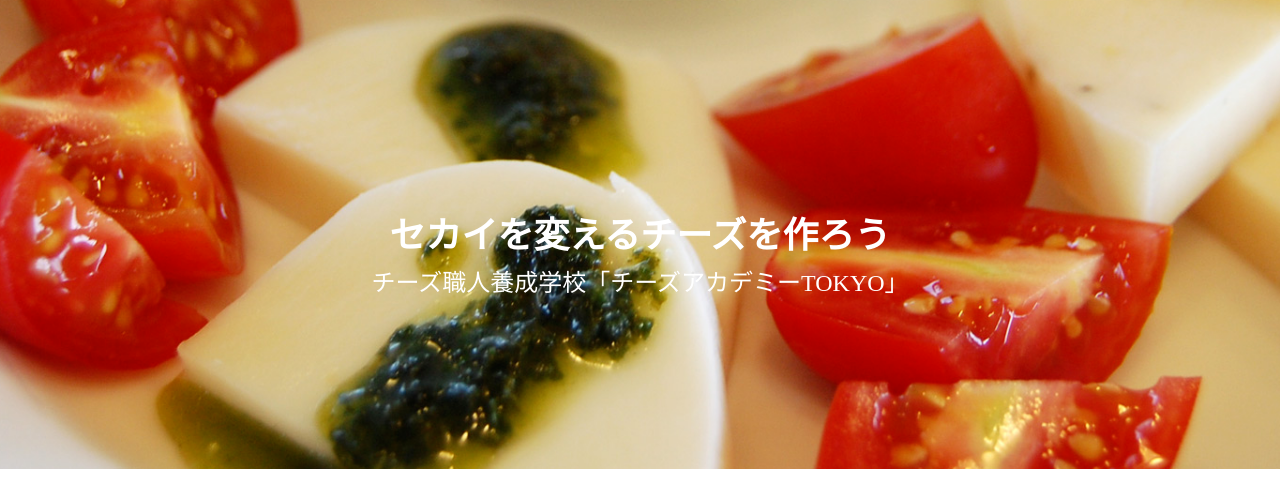
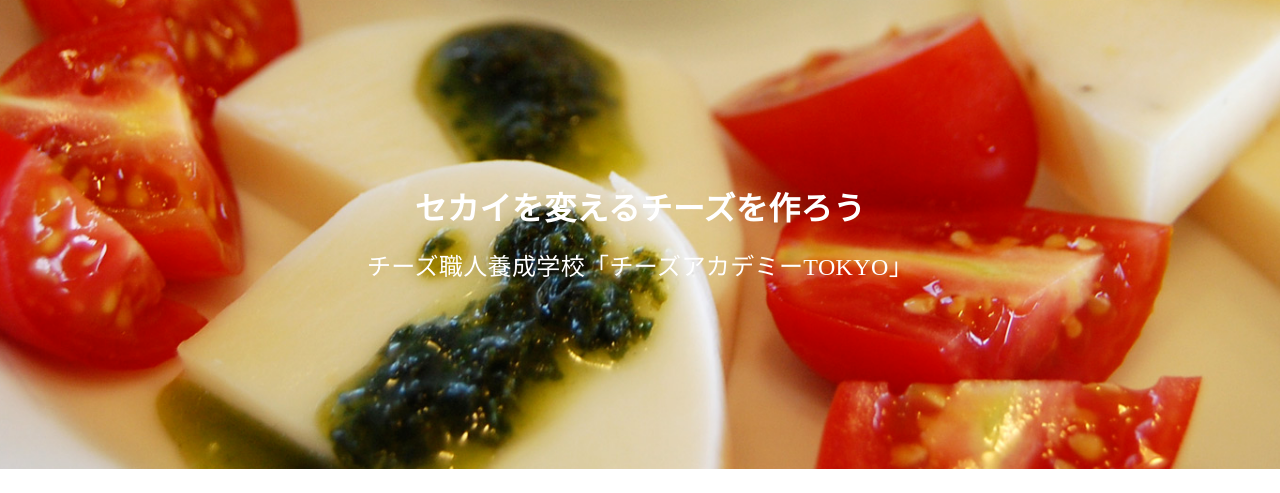
Before and after one commit to kazutakaohki/gsdev22, a PHP site: page / in a window 1280 px wide. Shown: the part 116-609 px from the top of the page. Run offline with PHP 8.4, Linux system fonts and the light colour scheme.

Commit message:
チーズアカデミー（20211202更新）

```diff
--- a/kadai_html（〜12:5）/html_ohki_04/css/style.css
+++ b/kadai_html（〜12:5）/html_ohki_04/css/style.css
@@ -48,34 +48,29 @@ img {
 
 /* TOP ここから　-------------------------------------------- */
 
-.top-img {
+.top_img {
   position: relative;
 }
 
-.top-img h1 {
+.top_img_text {
   position: absolute;
   top: 50%;
   left: 50%;
-  -ms-transform: translate(-50%, -50%);
-  -webkit-transform: translate(-50%, -50%);
   transform: translate(-50%, -50%);
-  margin: 0;
-  padding: 0;
-  font-size: 3.6rem;
+}
+
+.top_title {
+  font-size: 3.2rem;
   font-weight: bold;
   color: white;
+  letter-spacing: 0.1mm;
 }
-.top-img h2 {
-  position: absolute;
-  top: 60%;
-  left: 50%;
-  -ms-transform: translate(-50%, -50%);
-  -webkit-transform: translate(-50%, -50%);
-  transform: translate(-50%, -50%);
-  margin: 0;
-  padding: 0;
+
+.top_subtitle {
   font-size: 2.4rem;
   color: white;
+  letter-spacing: 0.1mm;
+  padding-top: 30px;
 }
 
 /* TOP ここまで　------------------------------------------- */
--- a/kadai_html（〜12:5）/html_ohki_04/index.html
+++ b/kadai_html（〜12:5）/html_ohki_04/index.html
@@ -37,10 +37,14 @@
         <!-- TOP画像 ここから-->
 
         <section id="top">
-          <div class="top-img" h1 h2>
+          <div class="top_img">
             <img src="img/mainbg.png" alt="TOP画像" />
-            <h1>セカイを変えるチーズを作ろう</h1>
-            <h2>チーズ職人養成学校「チーズアカデミーTOKYO」</h2>
+            <div class="top_img_text text-center">
+              <h1 class="top_title">セカイを変えるチーズを作ろう</h1>
+              <h2 class="top_subtitle">
+                チーズ職人養成学校「チーズアカデミーTOKYO」
+              </h2>
+            </div>
           </div>
         </section>
 
@@ -229,6 +254,7 @@
 
           <div class="form_wrapper">
             <form action="#" method="post">
+              <div>
                 <dl class="form_inner">
                   <dd class="form_title">名前</dd>
                   <dt class="form_item">
@@ -317,11 +344,11 @@
 
       <!-- フッター　ここから -->
 
-      <fooer>
-        <small
+      <footer class="footer text-center">
+        <small class="copyrights"
           >copyrights 2016 Cheeese Academy Tokyo All RIghts Reserved.</small
         >
-      </fooer>
+      </footer>
 
       <!-- フッター　ここまで -->
     </div>
```
Also changed, not shown: other parts of kadai_html（〜12:5）/html_ohki_04/css/style.css (+45 -0 lines), other parts of kadai_html（〜12:5）/html_ohki_04/index.html (+29 -7 lines), 2 other files. Lines whose indentation alone changed are shown as unchanged.
